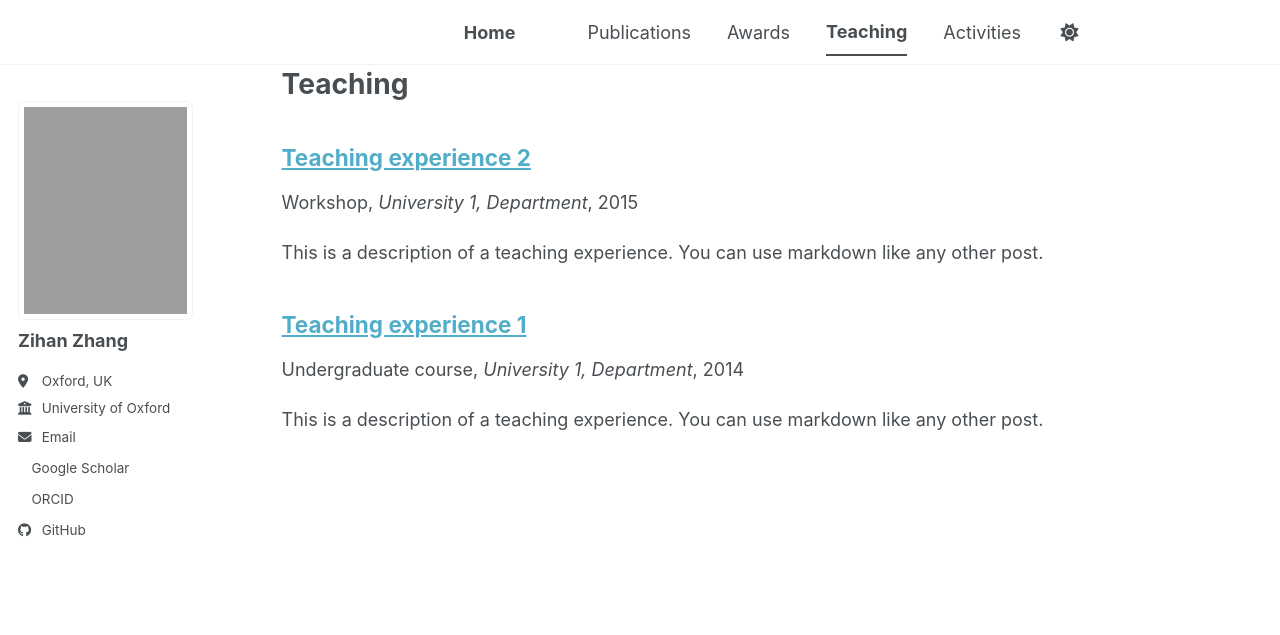
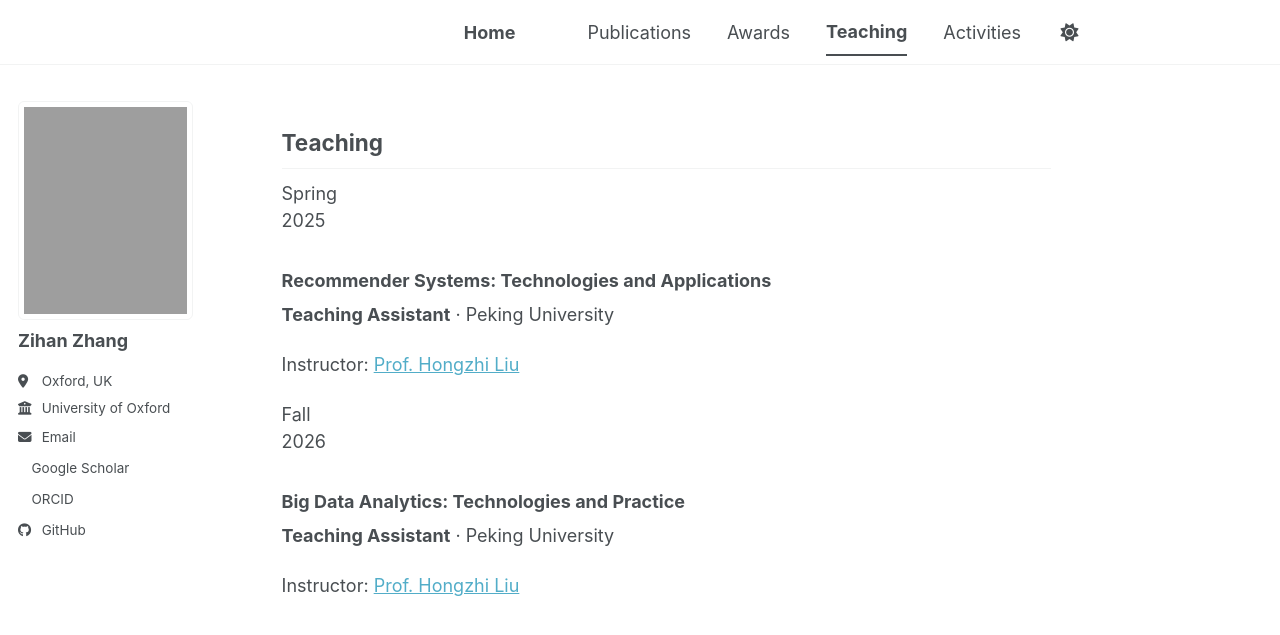
Before and after one commit to LusiaZ/LusiaZ.github.io, a Jekyll site: the page built from _pages/teaching.html, in a window 1280 px wide. Shown: the top 635 px of the page. Built offline with Jekyll 4.4.1, drawn with Linux system fonts in a browser that asks for light colours; a style sheet for code colours, icons or effects is not loaded.

Commit message:
Update teaching.html

```diff
--- a/_pages/teaching.html
+++ b/_pages/teaching.html
@@ -1,12 +1,59 @@
 ---
-layout: archive
-title: "Teaching"
+layout: single
+title: ""
 permalink: /teaching/
 author_profile: true
 ---
 
-{% include base_path %}
+<h2>Teaching</h2>
 
-{% for post in site.teaching reversed %}
-  {% include archive-single.html %}
-{% endfor %}
+<div class="teaching-list">
+
+  <article class="teaching-item">
+    <div class="teaching-term">
+      Spring<br>2025
+    </div>
+
+    <div class="teaching-info">
+      <h3>Recommender Systems: Technologies and Applications</h3>
+
+      <p class="teaching-role">
+        <strong>Teaching Assistant</strong> · Peking University
+      </p>
+
+      <p class="teaching-instructor">
+        Instructor:
+        <a
+           target="_blank"
+           rel="noopener noreferrer">
+          Prof. Hongzhi Liu
+        </a>
+      </p>
+    </div>
+  </article>
+
+
+  <article class="teaching-item">
+    <div class="teaching-term">
+      Fall<br>2026
+    </div>
+
+    <div class="teaching-info">
+      <h3>Big Data Analytics: Technologies and Practice</h3>
+
+      <p class="teaching-role">
+        <strong>Teaching Assistant</strong> · Peking University
+      </p>
+
+      <p class="teaching-instructor">
+        Instructor:
+        <a
+           target="_blank"
+           rel="noopener noreferrer">
+          Prof. Hongzhi Liu
+        </a>
+      </p>
+    </div>
+  </article>
+
+</div>
```
